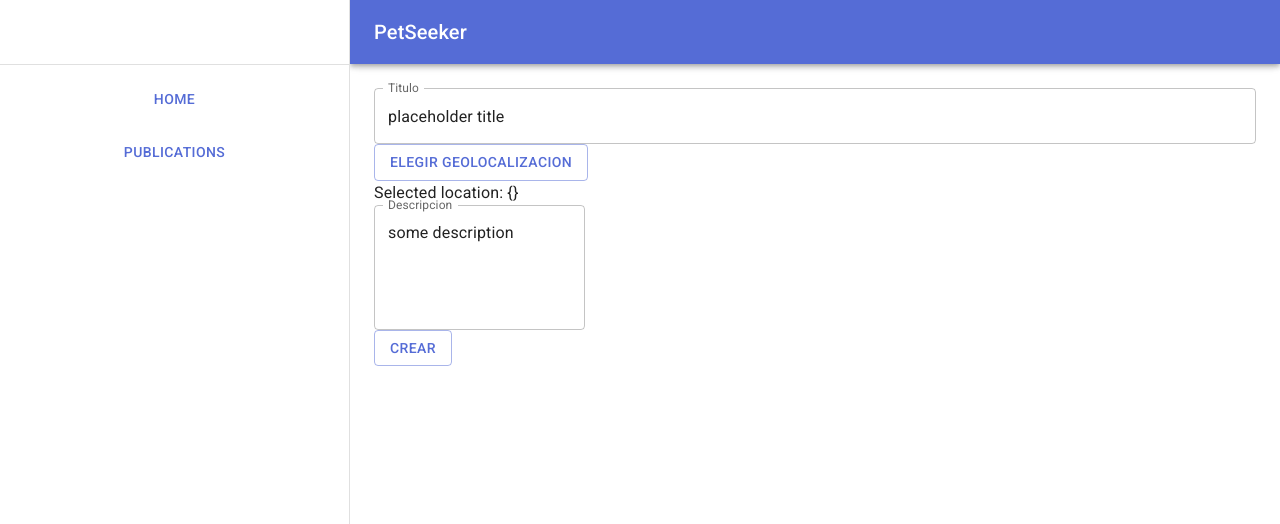
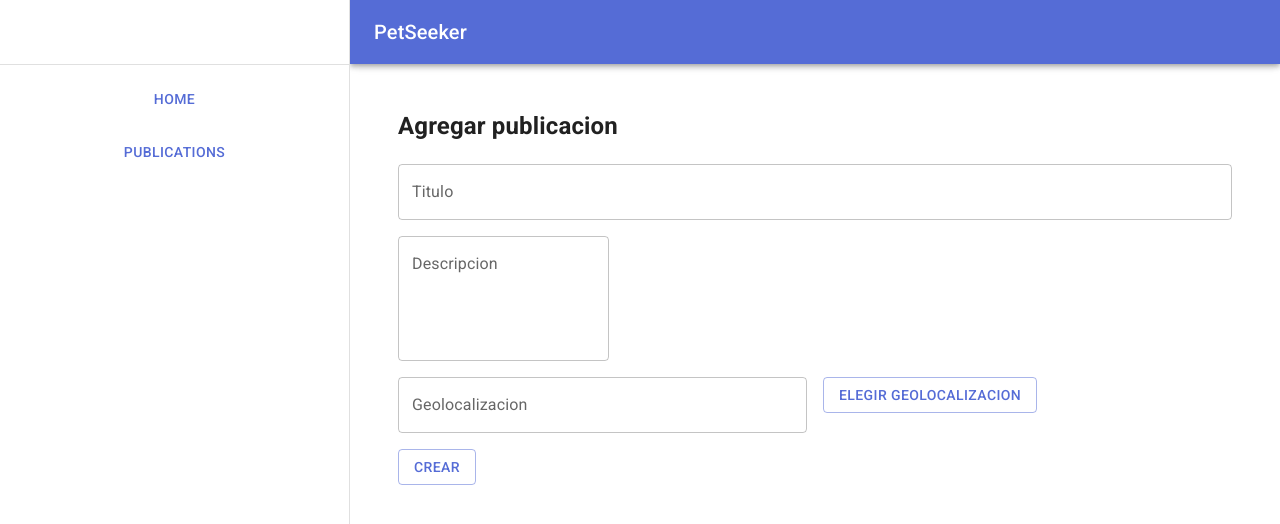
Before and after one commit to nulmete/petseeker-client, a React (Create React App) app: page /dashboard/publications/add in a window 1280 px wide. Shown: the top 524 px of the page. Built offline with nearby package versions, Linux system fonts and the light colour scheme.

Commit message:
improve location input handling

```diff
--- a/src/components/CurrentLocation/CustomMap.tsx
+++ b/src/components/CurrentLocation/CustomMap.tsx
@@ -8,18 +8,20 @@ const center = {
 };
 
 interface Props {
-  clickedPos: google.maps.LatLngLiteral;
-  setClickedPos: React.Dispatch<
-    React.SetStateAction<google.maps.LatLngLiteral>
-  >;
+  getLocationCallback: (location: string) => void;
 }
 
-const CustomMap: React.FC<Props> = ({ clickedPos, setClickedPos }) => {
+const CustomMap: React.FC<Props> = ({ getLocationCallback }) => {
   // Load the map
   const { isLoaded } = useJsApiLoader({
     id: "google-map-script",
     googleMapsApiKey: process.env.REACT_APP_GOOGLE_KEY!,
   });
+
+  // Handle clicked position in map
+  const [clickedPos, setClickedPos] = React.useState<google.maps.LatLngLiteral>(
+    {} as google.maps.LatLngLiteral
+  );
 
   // Save map in ref to interact with the map
   const mapRef = React.useRef<google.maps.Map | null>(null);
@@ -57,6 +59,8 @@ const CustomMap: React.FC<Props> = ({ clickedPos, setClickedPos }) => {
 
   const onUnMount = (): void => {
     mapRef.current = null;
+    const stringifiedLocation = `${clickedPos.lat},${clickedPos.lng}`;
+    getLocationCallback(stringifiedLocation);
   };
 
   // TODO: show loader
--- a/src/components/Dashboard/DashboardLayout.tsx
+++ b/src/components/Dashboard/DashboardLayout.tsx
@@ -1,8 +1,7 @@
 import React from "react";
 import { Outlet } from "react-router-dom";
-import { Box, Toolbar } from "@mui/material";
+import { Box, Container, Toolbar } from "@mui/material";
 import Sidebar from "../Sidebar/Sidebar";
-// import MainContent from "./MainContent";
 
 const DashboardLayout: React.FC = () => {
   const drawerWidth = 350;
@@ -20,7 +19,9 @@ const DashboardLayout: React.FC = () => {
         }}
       >
         <Toolbar />
+        {/* <Container maxWidth="xl"> */}
         <Outlet />
+        {/* </Container> */}
       </Box>
     </Box>
   );
--- a/src/pages/Dashboard/PublicationAdd.tsx
+++ /dev/null
@@ -1,106 +0,0 @@
-import { Button, Dialog, DialogTitle, TextField } from "@mui/material";
-import React from "react";
-import * as yup from "yup";
-import { useFormik } from "formik";
-import PublicationService from "../../services/publications";
-import CustomMap from "../../components/CurrentLocation/CustomMap";
-
-const validationSchema = yup.object({
-  title: yup
-    .string()
-    .matches(/^[a-zA-Z]+$/, "Regex does not match")
-    .required("Title is required"),
-  geolocalization: yup.string().required("Geolocalization is requred"),
-  description: yup.string().required("description is required"),
-});
-
-const PublicationAdd: React.FC = () => {
-  const dummyPublication = {
-    author_id: 1,
-    author_name: "author_name",
-    comments: [],
-    pet_name: "",
-    pet_location: "",
-    pet_pic_url: ["123"],
-    pet_race: "",
-    pub_type: 0,
-    sightings: [],
-  };
-
-  const formik = useFormik({
-    initialValues: {
-      title: "placeholder title",
-      description: "some description",
-    },
-    validationSchema,
-    onSubmit: async (values) => {
-      // TODO: also validate for clickedPos here, which is not inside formik
-      alert(JSON.stringify(values, null, 2));
-
-      const response = await PublicationService.add(dummyPublication);
-      console.log({ response });
-    },
-  });
-
-  // Handle clicked position in map
-  const [clickedPos, setClickedPos] = React.useState<google.maps.LatLngLiteral>(
-    {} as google.maps.LatLngLiteral
-  );
-
-  const [mapOpen, setMapOpen] = React.useState<boolean>(false);
-
-  const handleOpenMap = (): void => {
-    setMapOpen(true);
-  };
-
-  const handleCloseMap = (): void => {
-    setMapOpen(false);
-  };
-
-  return (
-    <form onSubmit={formik.handleSubmit}>
-      <TextField
-        fullWidth
-        id="title"
-        name="title"
-        label="Titulo"
-        value={formik.values.title}
-        onChange={formik.handleChange}
-        onBlur={formik.handleBlur}
-        error={formik.touched.title && Boolean(formik.errors.title)}
-        helperText={formik.touched.title && formik.errors.title}
-        variant="outlined"
-      />
-      <div>
-        <Button variant="outlined" onClick={handleOpenMap}>
-          Elegir geolocalizacion
-        </Button>
-        <div>Selected location: {JSON.stringify(clickedPos, null, 2)}</div>
-        <Dialog fullWidth maxWidth="lg" onClose={handleCloseMap} open={mapOpen}>
-          <DialogTitle>Geolocalizacion</DialogTitle>
-          <CustomMap clickedPos={clickedPos} setClickedPos={setClickedPos} />
-        </Dialog>
-      </div>
-      <TextField
-        multiline
-        rows={4}
-        id="description"
-        name="description"
-        label="Descripcion"
-        value={formik.values.description}
-        onChange={formik.handleChange}
-        onBlur={formik.handleBlur}
-        error={formik.touched.description && Boolean(formik.errors.description)}
-        helperText={formik.touched.description && formik.errors.description}
-        variant="outlined"
-      />
-      <div>
-        <Button type="submit" variant="outlined">
-          Crear
-        </Button>
-      </div>
-    </form>
-  );
-};
-
-export default PublicationAdd;
--- /dev/null
+++ b/src/pages/Dashboard/Publications/PublicationAdd.tsx
@@ -0,0 +1,149 @@
+import {
+  Box,
+  Button,
+  Container,
+  Dialog,
+  DialogTitle,
+  Grid,
+  TextField,
+  Theme,
+} from "@mui/material";
+import React from "react";
+import * as yup from "yup";
+import { useFormik } from "formik";
+import PublicationService from "../../../services/publications";
+import CustomMap from "../../../components/CurrentLocation/CustomMap";
+
+const validationSchema = yup.object({
+  title: yup
+    .string()
+    .matches(/^[a-zA-Z]+$/, "Regex does not match")
+    .required("Requerido"),
+  description: yup.string().required("Requerido"),
+  location: yup.string().required("Requerido"),
+});
+
+const PublicationAdd: React.FC = () => {
+  const dummyPublication = {
+    author_id: 2,
+    author_name: "author_name",
+    comments: [],
+    pet_name: "",
+    pet_location: "",
+    pet_pic_url: ["123"],
+    pet_race: "",
+    pub_type: 0,
+    sightings: [],
+  };
+
+  const formik = useFormik({
+    initialValues: {
+      title: "",
+      description: "",
+      location: "",
+    },
+    validationSchema,
+    onSubmit: async (values) => {
+      alert(JSON.stringify(values, null, 2));
+
+      const response = await PublicationService.add(dummyPublication);
+      console.log({ response });
+    },
+  });
+
+  const [mapOpen, setMapOpen] = React.useState<boolean>(false);
+
+  const handleOpenMap = (): void => {
+    setMapOpen(true);
+  };
+
+  const handleCloseMap = (): void => {
+    setMapOpen(false);
+  };
+
+  const getLocationCallback = (location: string): void => {
+    formik.setFieldValue("location", location);
+  };
+
+  return (
+    <Container maxWidth="xl">
+      <h2>Agregar publicacion</h2>
+      <Box
+        component="form"
+        onSubmit={formik.handleSubmit}
+        sx={{
+          "& > *:not(:last-child)": {
+            marginBottom: (theme: Theme) => theme.spacing(2),
+          },
+        }}
+      >
+        <TextField
+          fullWidth
+          id="title"
+          name="title"
+          label="Titulo"
+          value={formik.values.title}
+          onChange={formik.handleChange}
+          onBlur={formik.handleBlur}
+          error={formik.touched.title && Boolean(formik.errors.title)}
+          helperText={formik.touched.title && formik.errors.title}
+          variant="outlined"
+        />
+        <TextField
+          multiline
+          rows={4}
+          id="description"
+          name="description"
+          label="Descripcion"
+          value={formik.values.description}
+          onChange={formik.handleChange}
+          onBlur={formik.handleBlur}
+          error={
+            formik.touched.description && Boolean(formik.errors.description)
+          }
+          helperText={formik.touched.description && formik.errors.description}
+          variant="outlined"
+        />
+        <div>
+          <Grid container spacing={2}>
+            <Grid item xs={6}>
+              <TextField
+                fullWidth
+                id="location"
+                name="location"
+                label="Geolocalizacion"
+                value={formik.values.location}
+                error={
+                  formik.touched.location && Boolean(formik.errors.location)
+                }
+                helperText={formik.touched.location && formik.errors.location}
+                variant="outlined"
+              />
+            </Grid>
+            <Grid item xs={6}>
+              <Button variant="outlined" onClick={handleOpenMap}>
+                Elegir geolocalizacion
+              </Button>
+            </Grid>
+          </Grid>
+          <Dialog
+            fullWidth
+            maxWidth="lg"
+            onClose={handleCloseMap}
+            open={mapOpen}
+          >
+            <DialogTitle>Geolocalizacion</DialogTitle>
+            <CustomMap getLocationCallback={getLocationCallback} />
+          </Dialog>
+        </div>
+        <div>
+          <Button type="submit" variant="outlined">
+            Crear
+          </Button>
+        </div>
+      </Box>
+    </Container>
+  );
+};
+
+export default PublicationAdd;
--- a/src/routes.tsx
+++ b/src/routes.tsx
@@ -5,8 +5,8 @@ import DashboardLayout from "./components/Dashboard/DashboardLayout";
 import MainLayout from "./components/MainLayout";
 
 // Pages
-import Publications from "./pages/Dashboard/Publications";
-import PublicationAdd from "./pages/Dashboard/PublicationAdd";
+import Publications from "./pages/Dashboard/Publications/Publications";
+import PublicationAdd from "./pages/Dashboard/Publications/PublicationAdd";
 import DashboardHome from "./pages/Dashboard/DashboardHome";
 import Home from "./pages/Home";
 import NotFound from "./pages/NotFound";
```
Also changed, not shown: src/pages/Dashboard/Publications/Publications.tsx (renamed from src/pages/Dashboard/Publications.tsx, +4 -4 lines).
